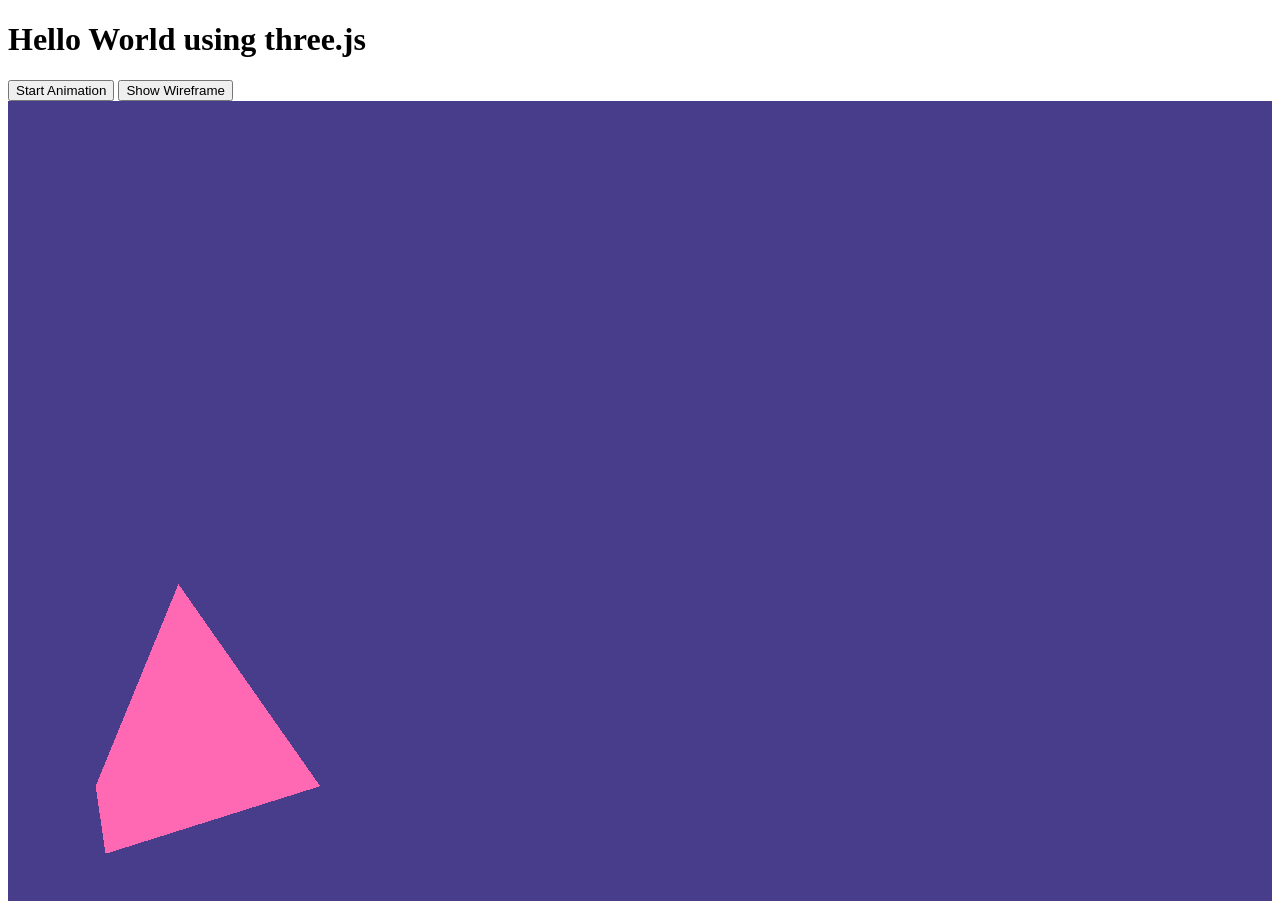
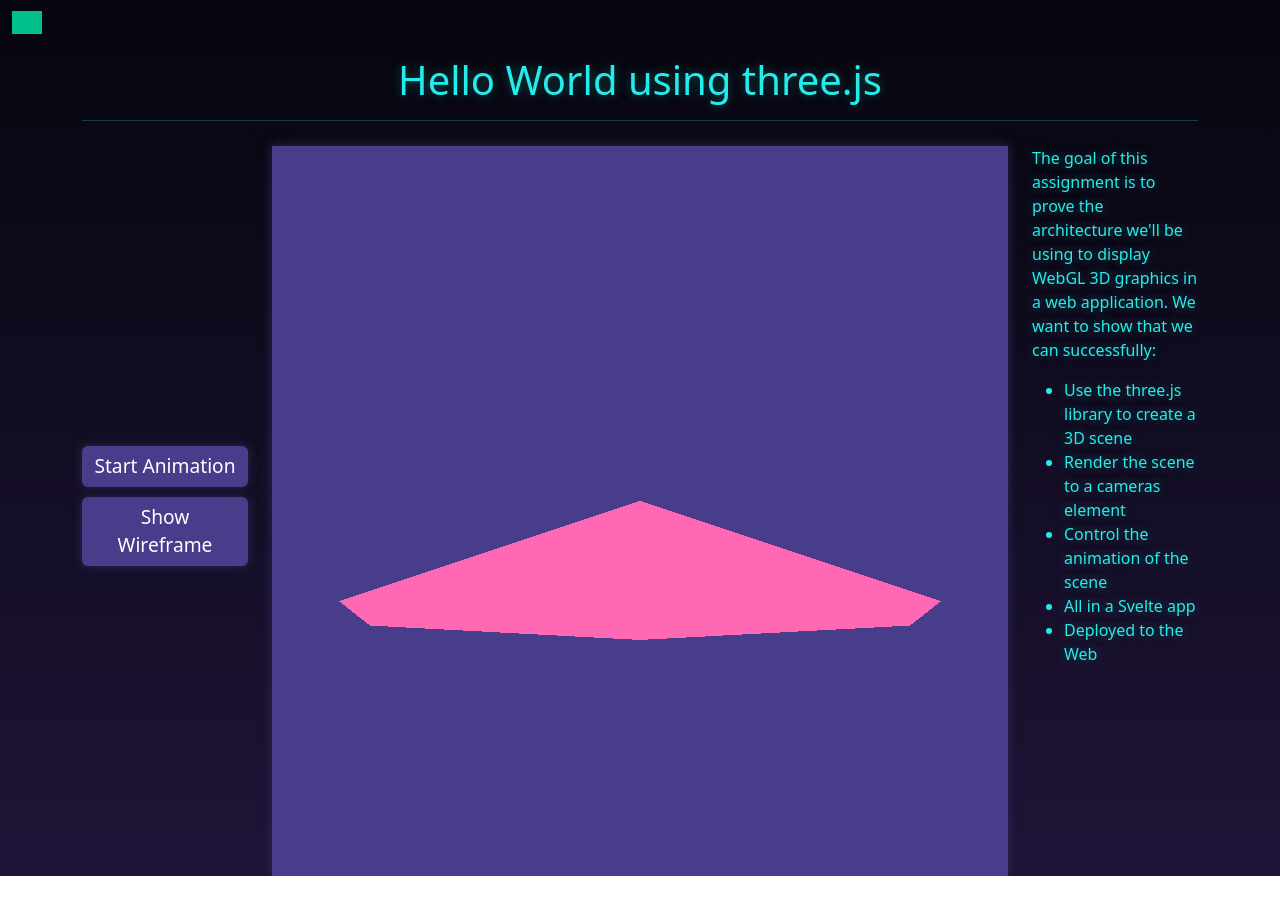
Before and after one commit to zoerobb/CS407-Portfolio, a SvelteKit app in the folder portfolio-app/: page /assignment2 in a window 1280 px wide. After the commit the page ends 876 px from the top, so only its background shows below. Built offline with nearby package versions, Linux system fonts and the light colour scheme; grey boxes are pictures that could not be loaded.

Commit message:
Finished assignment 2 and added arrows to go backwards

```diff
--- a/portfolio-app/src/routes/assignment1/+page.svelte
+++ b/portfolio-app/src/routes/assignment1/+page.svelte
@@ -43,7 +43,6 @@
         renderer.render(scene, camera);
     });
 </script>
-
 <head>
   <title>Discoverthreejs.com - The Structure of a three.js App</title>
 
@@ -58,10 +57,24 @@
 
   <div id="scene-container" bind:this={container}>
     <!-- Our <canvas> will be inserted here -->
+      <a href="/" class="escape" aria-label="Go back"></a>
   </div>
 </body>
 
 <style>
+  .escape {
+    position: absolute;
+    top: 11px;
+    left: 12px;
+    display: inline-block;
+    width: 30px;
+    height: 30px;
+    background: url('/node_modules/bootstrap-icons/icons/arrow-left-circle.svg') no-repeat;
+    background-size: contain;
+    filter: invert(1);
+    z-index: 1000;
+  }
+
     body {
   /* remove margins and scroll bars */
   margin: 0;
--- a/portfolio-app/src/routes/assignment2/+page.svelte
+++ b/portfolio-app/src/routes/assignment2/+page.svelte
@@ -1,4 +1,5 @@
 <script>
+    import 'bootstrap/dist/css/bootstrap.min.css';
     import { onMount } from 'svelte';
     import {
         ConeGeometry,
@@ -14,50 +15,166 @@
     let scene;
     let camera;
     let cone;
+    let wireframeCone;
+    let renderer;
+    let isAnimating = false;
+    let isWireframe = false;
 
     onMount(() => {
         scene = new Scene();
         scene.background = new Color('#483D8B');
 
-        const fov = 43;
+        const fov = 40;
         const aspect = container.clientWidth / container.clientHeight;
         const near = 0.1;
         const far = 100;
 
         camera = new PerspectiveCamera(fov, aspect, near, far);
-        camera.position.set(5, 2.1, 11);
+        camera.position.set(0, .2, 5);
 
         const length = 1.5;
-        const width = 2.4;
-        const depth = 3;
+        const width = 0.5;
+        const depth = 8;
 
         const geometry = new ConeGeometry(length, width, depth);
-        const material = new MeshBasicMaterial({ color: '#FF69B4' });
+        const material = new MeshBasicMaterial({ color: '#FF69B4', transparent: true });
+        const wireframeMaterial = new MeshBasicMaterial({ color: 'cyan', wireframe: true });
         cone = new Mesh(geometry, material);
+        wireframeCone = new Mesh(geometry, wireframeMaterial);
+        wireframeCone.visible = isWireframe;
 
         scene.add(cone);
-        const renderer = new WebGLRenderer();
+        scene.add(wireframeCone);
+        renderer = new WebGLRenderer();
         renderer.setSize(container.clientWidth, container.clientHeight);
         renderer.setPixelRatio(window.devicePixelRatio);
         container.appendChild(renderer.domElement);
+
         renderer.render(scene, camera);
     });
+
+    function animate() {
+        if (!isAnimating) return;
+
+        requestAnimationFrame(animate);
+
+        cone.rotation.y += 0.01;
+        wireframeCone.rotation.y += 0.01;
+
+        renderer.render(scene, camera);
+    }
+
+    function toggleAnimation() {
+        isAnimating = !isAnimating;
+        if (isAnimating) animate();
+    }
+
+    function toggleWireframe() {
+        isWireframe = !isWireframe;
+        wireframeCone.visible = isWireframe;
+        cone.material.opacity = isWireframe ? 0 : 1;
+        renderer.render(scene, camera);
+    }
 </script>
 
-<div>
-    <h1>Hello World using three.js</h1>
-</div>
-<div>
-    <button>Start Animation</button>
-    <button>Show Wireframe</button>
-</div>
-
-<div id="scene-container" bind:this={container}>
-</div>
+<body>
+    <a href="/" class="escape"></a>
+    <div class="container">
+        <div class="row">
+            <div class="col-12">
+                <div class="title">
+                    <h1><center>Hello World using three.js</center></h1>
+                    <hr />
+                </div>
+            </div>
+        </div>
+        <div class="row">
+            <div class="col-md-2">
+                <div class="buttons">
+                    <button class="btn btn-primary" on:click={toggleAnimation}>{#if isAnimating}Stop Animation{:else}Start Animation{/if}</button>
+                    <button class="btn btn-secondary" on:click={toggleWireframe}>
+                        {#if isWireframe}Hide Wireframe{:else}Show Wireframe{/if}
+                    </button>
+                </div>
+            </div>
+            <div class="col-md-8">
+                <div class="scene" id="scene-container" bind:this={container}>
+                </div>
+            </div>
+            <div class="col-md-2">
+                <div class="information">
+                    <p>The goal of this assignment is to prove the architecture we'll be using to display WebGL 3D graphics in a web application. We want to show that we can successfully:</p>
+                    <ul>
+                        <li>Use the three.js library to create a 3D scene</li>
+                        <li>Render the scene to a cameras element</li>
+                        <li>Control the animation of the scene</li>
+                        <li>All in a Svelte app</li>
+                        <li>Deployed to the Web</li>
+                    </ul>
+                </div>
+            </div>
+        </div>
+    </div>
+</body>
 
 <style>
+    .escape {
+        display: inline-block;
+        width: 30px;
+        height: 30px;
+        background: url('/node_modules/bootstrap-icons/icons/arrow-left-circle.svg') no-repeat;
+        background-size: contain;
+        margin-top: 11px;
+        margin-left: 12px;
+        filter: invert(73%) sepia(50%) saturate(2000%) hue-rotate(133deg) brightness(102%) contrast(102%);
+    }
+
+    body {
+        background: linear-gradient(to bottom, #06060e, rgb(31, 20, 56));
+        background-repeat: repeat;
+        color: rgb(37, 236, 236);
+        text-shadow: 0 0 10px rgb(14, 80, 80);
+        display: flex;
+        flex-direction: column;
+        min-height: 100vh;
+    }
+
+    .title {
+        margin-top: 15px;
+        margin-bottom: 25px;
+    }
+
     #scene-container {
         width: 100%;
-        height: 100vh;
+        height: 730px;
+    }
+
+    .scene {
+        flex-grow: 1;
+        overflow: hidden;
+        box-shadow: 0 0 10px #2f2858;
+    }
+
+    .buttons {
+        display: flex;
+        flex-direction: column;
+        align-items: center;
+        justify-content: center;
+        height: 100%;
+    }
+
+    .buttons .btn {
+        background: #483d8b;
+        width: 100%;
+        font-size: 1.2em;
+        margin-bottom: 10px;
+        border: none;
+        color: white;
+        box-shadow: 0 0 10px #2e2755;
+    }
+
+    .buttons .btn:hover {
+        background: #ff69b4;
+        box-shadow: 0 0 10px #ff69b4;
     }
 </style>
```
